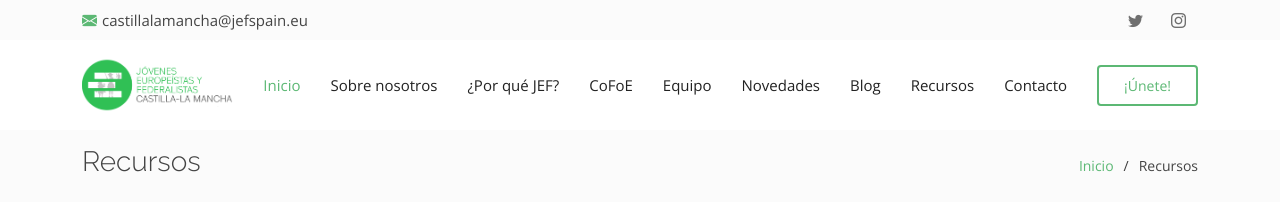
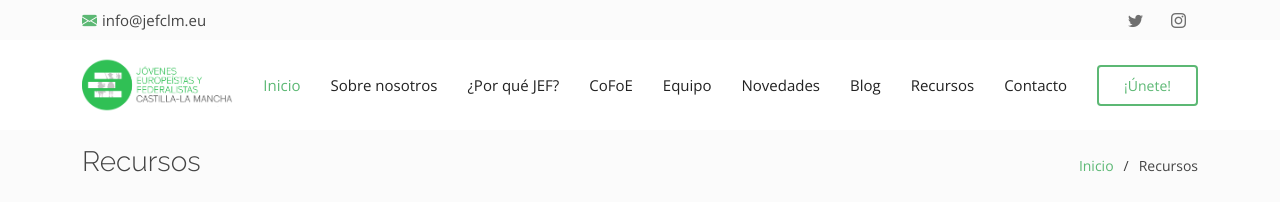
Before and after one commit to blasf1/jefclm, a Jekyll site: the page built from resources.html, in a window 1280 px wide. Shown: the top 204 px of the page. Built offline with Jekyll 4.4.1, drawn with Linux system fonts in a browser that asks for light colours.

Commit message:
Update default.html

```diff
--- a/_layouts/default.html
+++ b/_layouts/default.html
@@ -47,7 +47,7 @@
   <section id="topbar" class="d-flex align-items-center">
     <div class="container d-flex justify-content-center justify-content-md-between">
       <div class="contact-info d-flex align-items-center">
-        <i class="bi bi-envelope-fill"></i><a href="mailto:castillalamancha@jefspain.eu">castillalamancha@jefspain.eu</a>
+        <i class="bi bi-envelope-fill"></i><a href="mailto:info@jefclm.eu">info@jefclm.eu</a>
         <!--<i class="bi bi-phone-fill phone-icon"></i> +1 5589 55488 55--!>
       </div>
       <div class="social-links d-none d-md-block">
```
